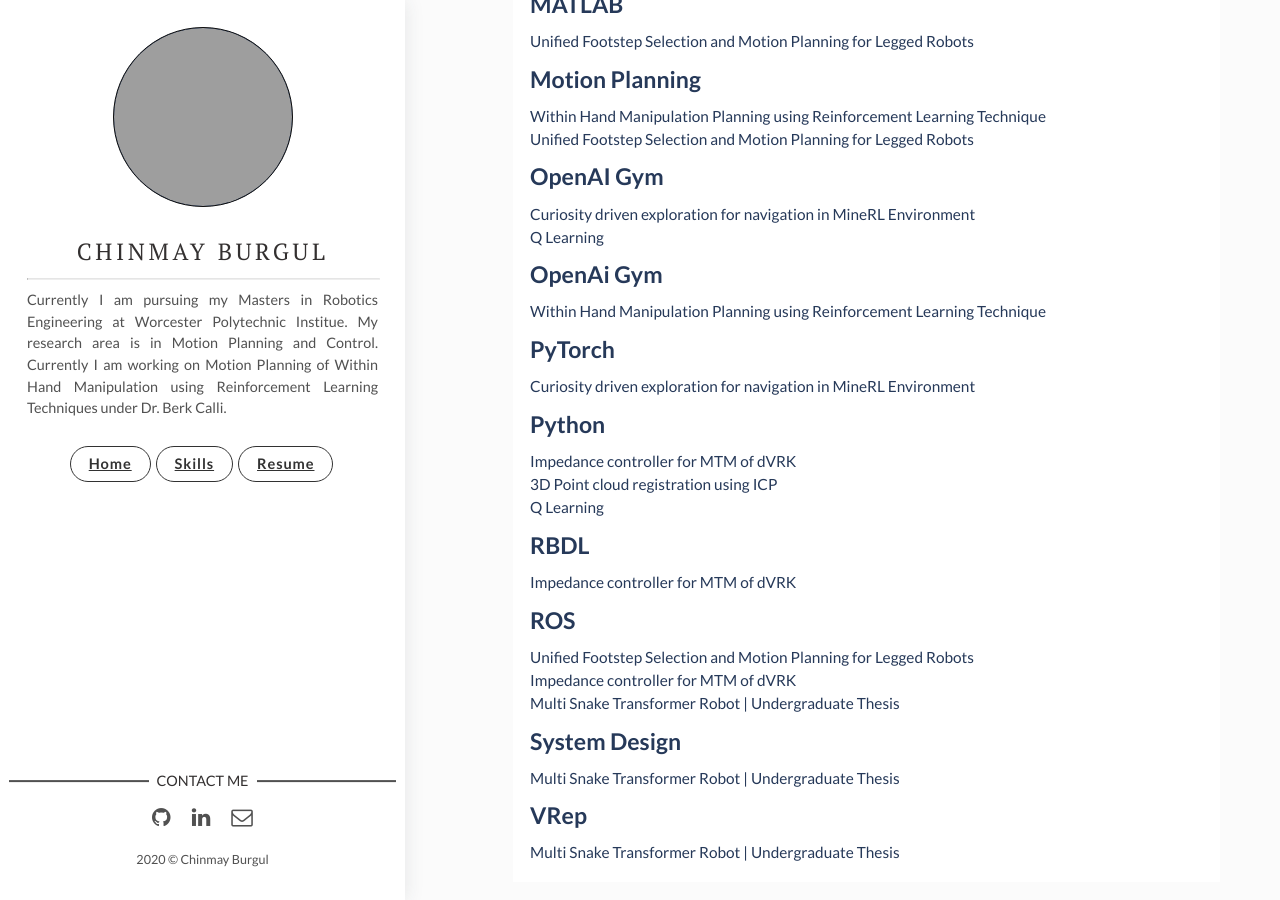
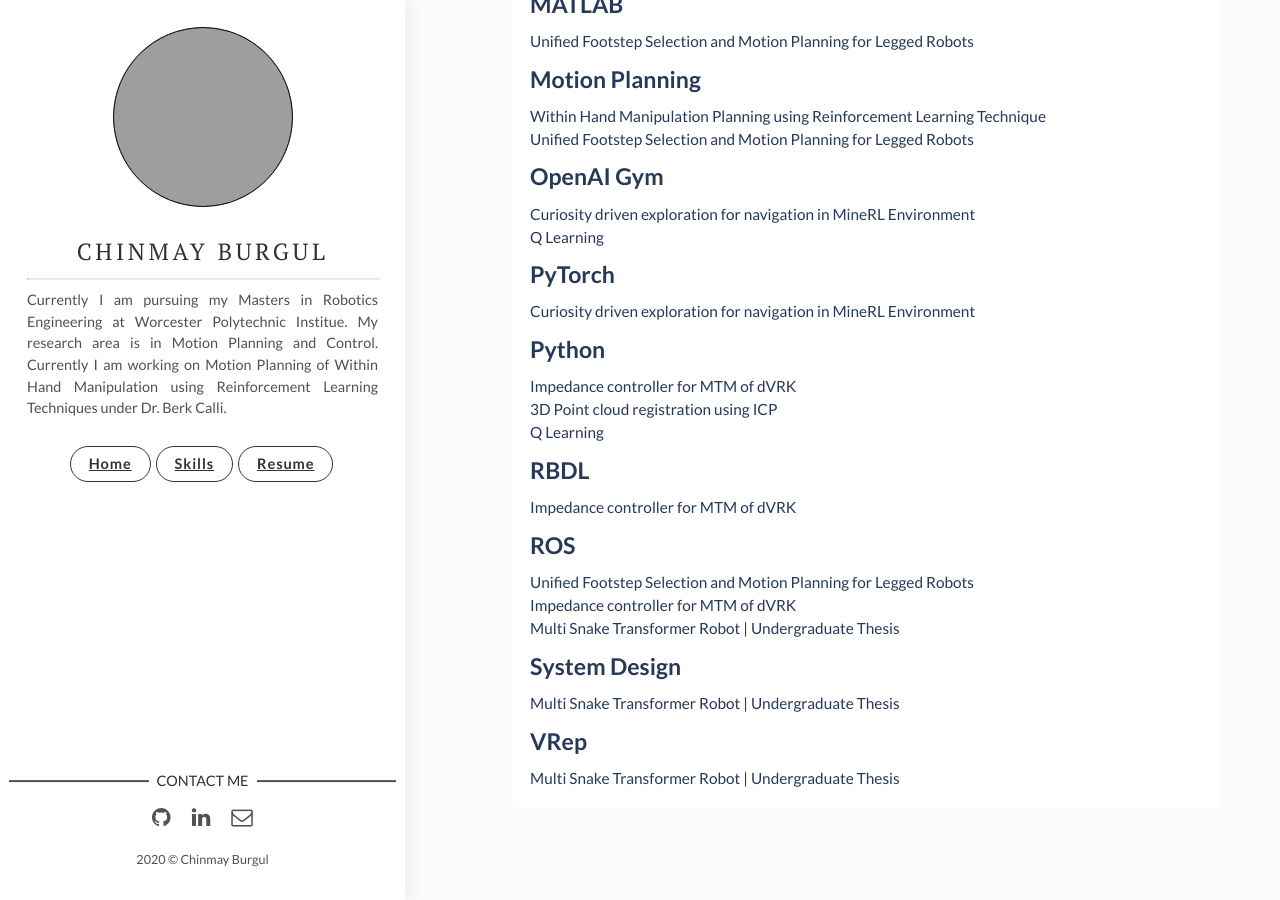
Before and after one commit to cmburgul/cmburgul.github.io, a Jekyll site: the page built from tags.html, in a window 1280 px wide and 900 px high, scrolled down 1119 px. Built offline with Jekyll 4.4.1, drawn with Linux system fonts in a browser that asks for light colours; after the commit the page ends 1986 px from its top, so only the background shows below that.

Commit message:
Update 2019-01-30-Within-Hand-Manipulation-Planning-using-Reinforcement-Learning-Technique.markdown

````diff
--- a/_posts/2019-01-30-Within-Hand-Manipulation-Planning-using-Reinforcement-Learning-Technique.markdown
+++ b/_posts/2019-01-30-Within-Hand-Manipulation-Planning-using-Reinforcement-Learning-Technique.markdown
@@ -4,12 +4,12 @@
 date: 2019-01-30 13:32:20 +0300
 description: Real time Path Planning algorithms find the optimal path by choosing trajectories with minimum cost. This works aims at developing a generalised approach to find the cost function using Deep Learning.
 img:  ramp.gif # Add image post (optional)
-tags: [Motion Planning, Deep Reinforcement Learning, Deep Learning, OpenAi Gym]
+tags: [Motion Planning, Deep Reinforcement Learning, Deep Learning]
 ---
 Real time Path Planning algorithms find the optimal path by choosing trajectories with minimum cost. In majority of these cases, energy, time, Euclidean distance of the robot from the goal position are constituted in the Cost function. This work aims at developing a generalised approach to find the cost function using Deep Learning.
 
 <p align="center">
-    <img src="{{site.baseurl}}/assets/img/ramp.gif">
+    <img src="{{site.baseurl}}/assets/img/ff_finger.gif">
 </p>
 
 ```
````
